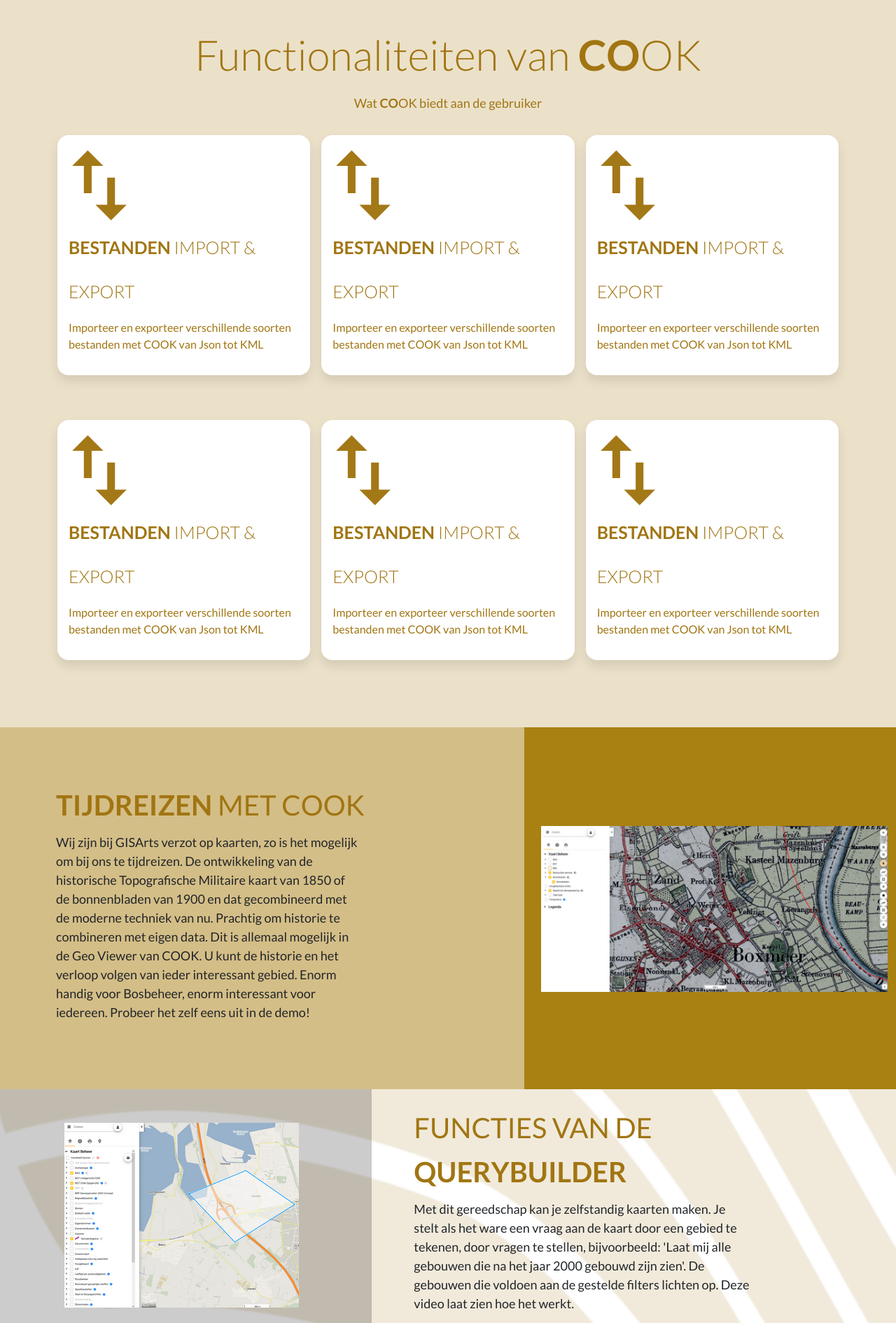
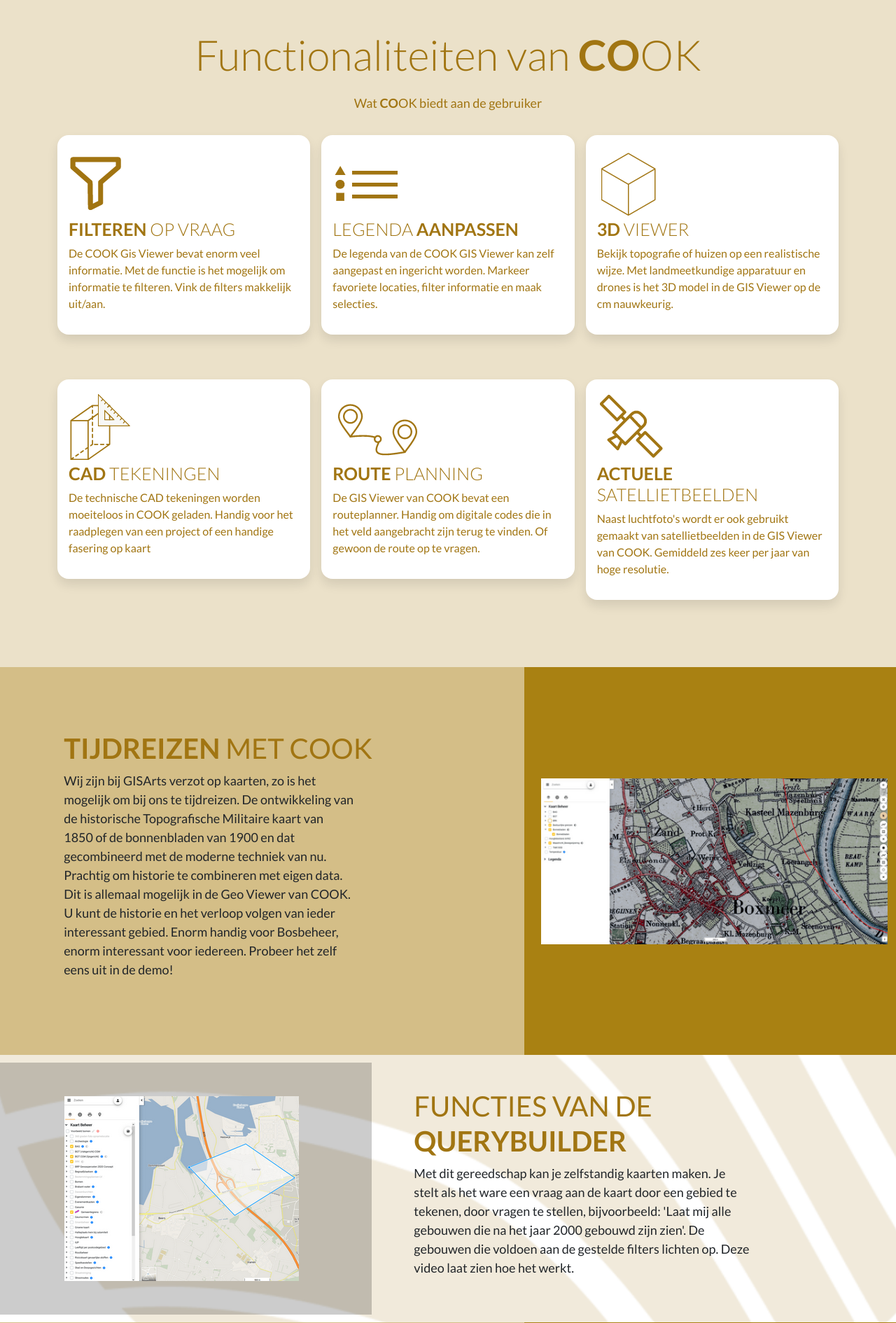
Before and after one commit to gisarts/demos, a PHP site: page /?page=functies in a window 1280 px wide. Shown: the part 121-2011 px from the top of the page at 70% size. Run offline with PHP 8.4, Linux system fonts and the light colour scheme.

Commit message:
Finished additional pages

```diff
--- a/css/main.css
+++ b/css/main.css
@@ -20,7 +20,7 @@ h1 {
 h2 {
     font-style: normal;
     font-size: 40px;
-    line-height: 63px;
+    line-height: 50px;
     color: rgb(161, 117, 18);
 }
 
@@ -33,7 +33,7 @@ h3 {
 
 h4 {
     font-size: 25px;
-    line-height: 63px;
+    line-height: 30px;
     color: white;
     font-weight: 300;
 }
@@ -247,6 +247,9 @@ a:hover {
     .bd-placeholder-img-lg {
         font-size: 3.5rem;
     }
+    .m-pad {
+        padding: 5.7rem !important;
+    }
 }
 
 @media (max-width: 500px) {
@@ -284,6 +287,9 @@ a:hover {
     .r-logo {
         width: 50% !important;
     }
+    .r-text {
+        width: 100% !important;
+    }
 }
 
 @media (max-width: 995px) {
--- a/functies.php
+++ b/functies.php
@@ -7,10 +7,10 @@
             <div class="col">
                 <div class="card mb-5 rounded-4 f-card">
                     <div class="card-body">
-                        <img src="./img/bestanden.png" alt="">
-                        <h4 class="text-gold"><b>BESTANDEN</b> IMPORT & EXPORT</h4>
+                        <img src="./img/functie2.png" alt="">
+                        <h4 class="text-gold"><b>FILTEREN</b> OP VRAAG</h4>
                         <p class="fs-6 text-gold">
-                            Importeer en exporteer verschillende soorten bestanden met COOK van Json tot KML
+                            De COOK Gis Viewer bevat enorm veel informatie. Met de functie is het mogelijk om informatie te filteren. Vink de filters makkelijk uit/aan.
                         </p>
                     </div>
                 </div>
@@ -19,10 +19,10 @@
             <div class="col">
                 <div class="card mb-5 rounded-4 f-card">
                     <div class="card-body">
-                        <img src="./img/bestanden.png" alt="">
-                        <h4 class="text-gold"><b>BESTANDEN</b> IMPORT & EXPORT</h4>
+                        <img src="./img/functie3.png" alt="">
+                        <h4 class="text-gold">LEGENDA <b>AANPASSEN</b></h4>
                         <p class="fs-6 text-gold">
-                            Importeer en exporteer verschillende soorten bestanden met COOK van Json tot KML
+                            De legenda van de COOK GIS Viewer kan zelf aangepast en ingericht worden. Markeer favoriete locaties, filter informatie en maak selecties.
                         </p>
                     </div>
                 </div>
@@ -31,10 +31,10 @@
             <div class="col">
                 <div class="card mb-5 rounded-4 f-card">
                     <div class="card-body">
-                        <img src="./img/bestanden.png" alt="">
-                        <h4 class="text-gold"><b>BESTANDEN</b> IMPORT & EXPORT</h4>
+                        <img src="./img/functie4.png" alt="">
+                        <h4 class="text-gold"><b>3D</b> VIEWER</h4>
                         <p class="fs-6 text-gold">
-                            Importeer en exporteer verschillende soorten bestanden met COOK van Json tot KML
+                            Bekijk topografie of huizen op een realistische wijze. Met landmeetkundige apparatuur en drones is het 3D model in de GIS Viewer op de cm nauwkeurig.
                         </p>
                     </div>
                 </div>
@@ -43,10 +43,10 @@
             <div class="col">
                 <div class="card mb-5 rounded-4 f-card">
                     <div class="card-body">
-                        <img src="./img/bestanden.png" alt="">
-                        <h4 class="text-gold"><b>BESTANDEN</b> IMPORT & EXPORT</h4>
+                        <img src="./img/functie1.png" alt="">
+                        <h4 class="text-gold"><b>CAD</b> TEKENINGEN</h4>
                         <p class="fs-6 text-gold">
-                            Importeer en exporteer verschillende soorten bestanden met COOK van Json tot KML
+                            De technische CAD tekeningen worden moeiteloos in COOK geladen. Handig voor het raadplegen van een project of een handige fasering op kaart
                         </p>
                     </div>
                 </div>
@@ -55,10 +55,10 @@
             <div class="col">
                 <div class="card mb-5 rounded-4 f-card">
                     <div class="card-body">
-                        <img src="./img/bestanden.png" alt="">
-                        <h4 class="text-gold"><b>BESTANDEN</b> IMPORT & EXPORT</h4>
+                        <img src="./img/functie5.png" alt="">
+                        <h4 class="text-gold"><b>ROUTE</b> PLANNING</h4>
                         <p class="fs-6 text-gold">
-                            Importeer en exporteer verschillende soorten bestanden met COOK van Json tot KML
+                            De GIS Viewer van COOK bevat een routeplanner. Handig om digitale codes die in het veld aangebracht zijn terug te vinden. Of gewoon de route op te vragen.
                         </p>
                     </div>
                 </div>
@@ -67,10 +67,10 @@
             <div class="col">
                 <div class="card mb-5 rounded-4 f-card">
                     <div class="card-body">
-                        <img src="./img/bestanden.png" alt="">
-                        <h4 class="text-gold"><b>BESTANDEN</b> IMPORT & EXPORT</h4>
+                        <img src="./img/functie6.png" alt="">
+                        <h4 class="text-gold"><b>ACTUELE</b> SATELLIETBEELDEN</h4>
                         <p class="fs-6 text-gold">
-                            Importeer en exporteer verschillende soorten bestanden met COOK van Json tot KML
+                            Naast luchtfoto's wordt er ook gebruikt gemaakt van satellietbeelden in de GIS Viewer van COOK. Gemiddeld zes keer per jaar van hoge resolutie.
                         </p>
                     </div>
                 </div>
@@ -82,9 +82,9 @@
 
 <div class="row align-items-center" style="background-color: #A98112;">
     <div class="col-lg-7" style="background-color: #D4BE87;">
-        <div class="container-sm" style="padding: 5rem;">
+        <div class="container-sm p-5 m-pad">
             <h2 class="text-gold"><b>TIJDREIZEN</b> MET COOK</h2>
-            <p class="w-75">Wij zijn bij GISArts verzot op kaarten, zo is het mogelijk om bij ons te tijdreizen. De ontwikkeling van de historische Topografische Militaire kaart van 1850 of de bonnenbladen van 1900 en dat gecombineerd met de moderne techniek van nu. Prachtig om historie te combineren met eigen data. Dit is allemaal mogelijk in de Geo Viewer van COOK. U kunt de historie en het verloop volgen van ieder interessant gebied. Enorm handig voor Bosbeheer, enorm interessant voor iedereen. Probeer het zelf eens uit in de demo!</p>
+            <p class="w-75 r-text">Wij zijn bij GISArts verzot op kaarten, zo is het mogelijk om bij ons te tijdreizen. De ontwikkeling van de historische Topografische Militaire kaart van 1850 of de bonnenbladen van 1900 en dat gecombineerd met de moderne techniek van nu. Prachtig om historie te combineren met eigen data. Dit is allemaal mogelijk in de Geo Viewer van COOK. U kunt de historie en het verloop volgen van ieder interessant gebied. Enorm handig voor Bosbeheer, enorm interessant voor iedereen. Probeer het zelf eens uit in de demo!</p>
         </div>
     </div>
     <div class="col-lg-5 py-5">
@@ -101,18 +101,18 @@
         </div>
     </div>
     <div class="col-lg-7">
-        <div class="container-sm px-5">
+        <div class="container-sm p-5">
             <h2 class="text-gold">FUNCTIES VAN DE <b>QUERYBUILDER</b></h2>
-            <p class="w-75">Met dit gereedschap kan je zelfstandig kaarten maken. Je stelt als het ware een vraag aan de kaart door een gebied te tekenen, door vragen te stellen, bijvoorbeeld: 'Laat mij alle gebouwen die na het jaar 2000 gebouwd zijn zien'. De gebouwen die voldoen aan de gestelde filters lichten op. Deze video laat zien hoe het werkt.</p>
+            <p class="w-75 r-text">Met dit gereedschap kan je zelfstandig kaarten maken. Je stelt als het ware een vraag aan de kaart door een gebied te tekenen, door vragen te stellen, bijvoorbeeld: 'Laat mij alle gebouwen die na het jaar 2000 gebouwd zijn zien'. De gebouwen die voldoen aan de gestelde filters lichten op. Deze video laat zien hoe het werkt.</p>
         </div>
     </div>
 </div>
 
 <div class="row align-items-center" style="background-color: #A98112;">
     <div class="col-lg-7" style="background-color: #D4BE87;">
-        <div class="container-sm" style="padding: 5rem;">
+        <div class="container-sm p-5 m-pad">
             <h2 class="text-gold"><b>360°</b> FOTO'S</h2>
-            <p class="w-75">De foto's (streetview) worden bijna overal gemaakt door de auto's van Cyclomedia. Toch kunnen deze auto's niet op alle plekken komen. Daarom zit er in de GIS Viewer van COOK een 360° view. Plekken waar weinig mensen komen, geen wegen lopen of niet bereikbaar zijn. Voor onze klanten is het mogelijk om de beelden zelf aan COOK toe te voegen of te laten maken door GISArts. Bekijk de video om te zien hoe het werkt.</p>
+            <p class="w-75 r-text">De foto's (streetview) worden bijna overal gemaakt door de auto's van Cyclomedia. Toch kunnen deze auto's niet op alle plekken komen. Daarom zit er in de GIS Viewer van COOK een 360° view. Plekken waar weinig mensen komen, geen wegen lopen of niet bereikbaar zijn. Voor onze klanten is het mogelijk om de beelden zelf aan COOK toe te voegen of te laten maken door GISArts. Bekijk de video om te zien hoe het werkt.</p>
         </div>
     </div>
     <div class="col-lg-5 py-5">
@@ -129,9 +129,9 @@
         </div>
     </div>
     <div class="col-lg-7">
-        <div class="container-sm px-5">
+        <div class="container-sm p-5">
             <h2 class="text-gold">BIRDSEYE <b>WEERGAVE</b></h2>
-            <p class="w-75">Deze beelden zijn onder een hoe van 45° opgenomen en bezitten veel detail informatie. De beelden kunnen in de GIS Viewer van COOK opgeroepen worden waaruit ze van 4 kanten te bekijken zijn. De beelden zijn van hoge kwaliteit en worden gebruik bij planning, bouw/infrastructuur, groenvoorziening en veel meer.</p>
+            <p class="w-75 r-text">Deze beelden zijn onder een hoe van 45° opgenomen en bezitten veel detail informatie. De beelden kunnen in de GIS Viewer van COOK opgeroepen worden waaruit ze van 4 kanten te bekijken zijn. De beelden zijn van hoge kwaliteit en worden gebruik bij planning, bouw/infrastructuur, groenvoorziening en veel meer.</p>
         </div>
     </div>
 </div>
```
Also changed, not shown: applicatiebeheer.php (+6 -6 lines), img/functie1.png (added), img/functie2.png (added), img/functie3.png (added), img/functie4.png (added), img/functie5.png (added), img/functie6.png (added).
